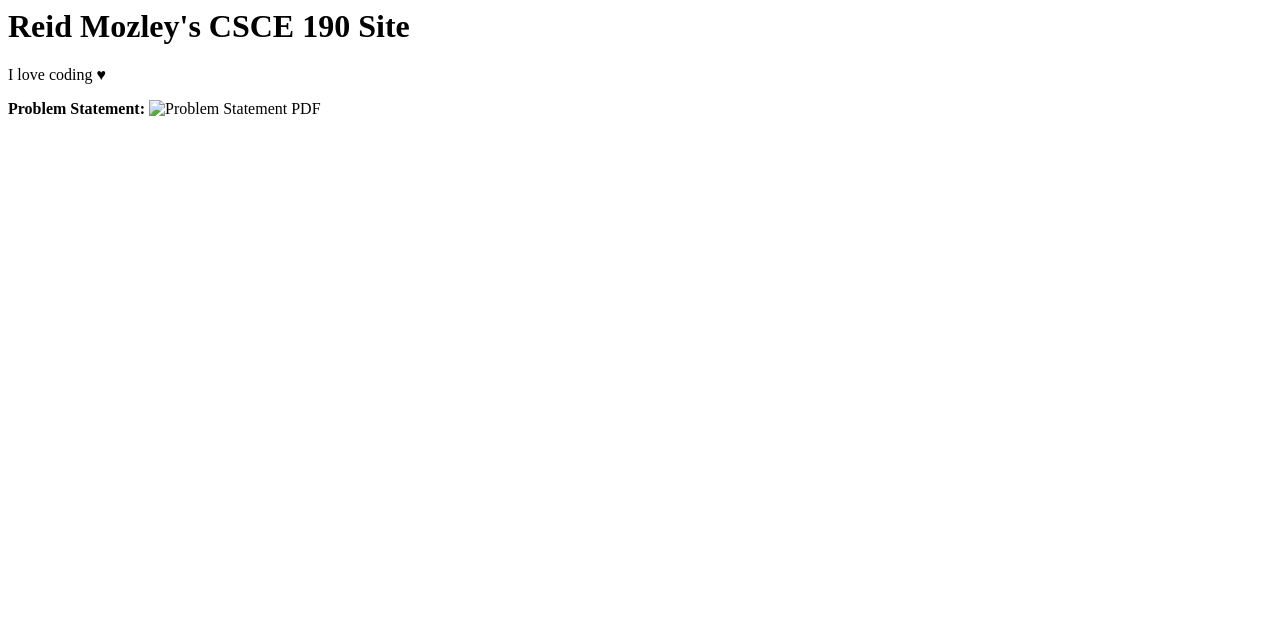
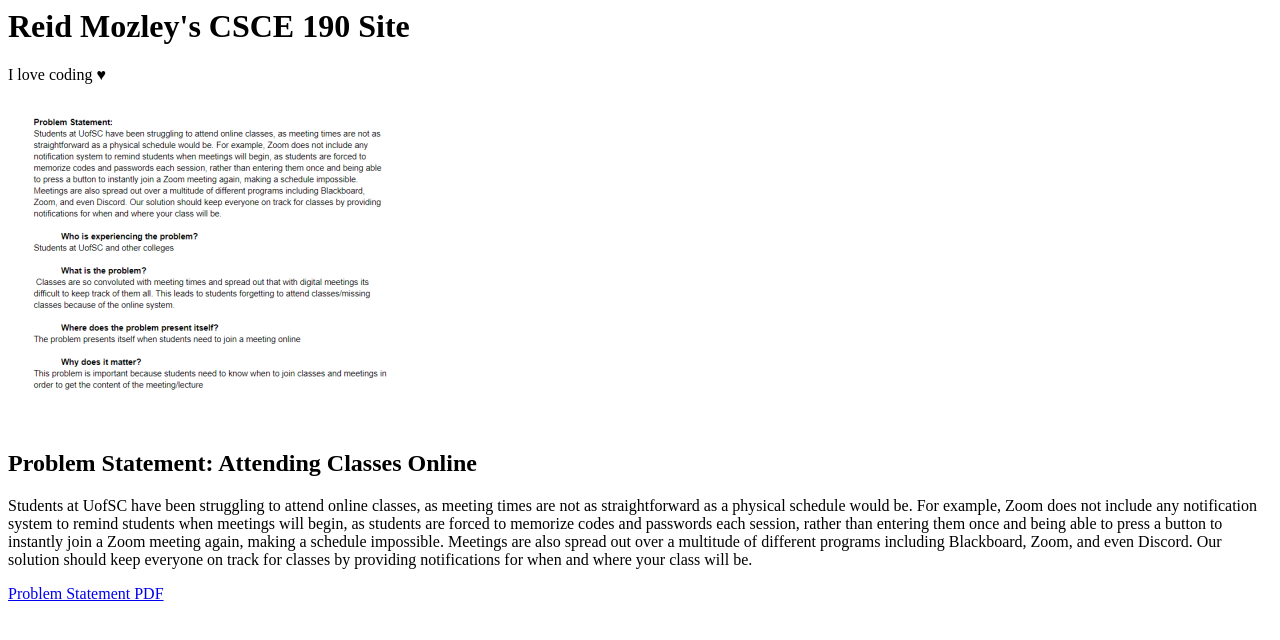
Before and after one commit to Reidmozley11/Reidmozley11.github.io, a plain HTML site: page index.html in a window 1280 px wide. Drawn offline with Linux system fonts and the light colour scheme.

Commit message:
Add files via upload

```diff
--- a/index.html
+++ b/index.html
@@ -10,8 +10,17 @@
 
             <p>I love coding &hearts;</p>
 
-            <b>Problem Statement: </b>
-            <img src="CSCE 190 Group Assignment .pdf" alt="Problem Statement PDF">
+                <section class="assignment">
+
+                        <a href="files/CSCE_190_Group_Assignment_1.pdf"><img src="images/ProblemStatement.png"></a>
+                        <h2>Problem Statement: Attending Classes Online</h2>
+                        <p>Students at UofSC have been struggling to attend online classes, as meeting times are not as straightforward as a physical schedule would be. For example, Zoom does not include any notification system to remind students when meetings will begin, as students are forced to memorize codes and passwords each session, rather than entering them once and being able to press a button to instantly join a Zoom meeting again, making a schedule impossible. Meetings are also spread out over a multitude of different programs including Blackboard, Zoom, and even Discord. Our solution should keep everyone on track for classes by providing notifications for when and where your class will be.   </p>
+
+                        <a href="files/CSCE_190_Group_Assignment_1.pdf">Problem Statement PDF </a>
+                </section>
+
+
+
     </Body>
 
 </HTML>
```
Also changed, not shown: images/ProblemStatement.png (added), 1 other file.
